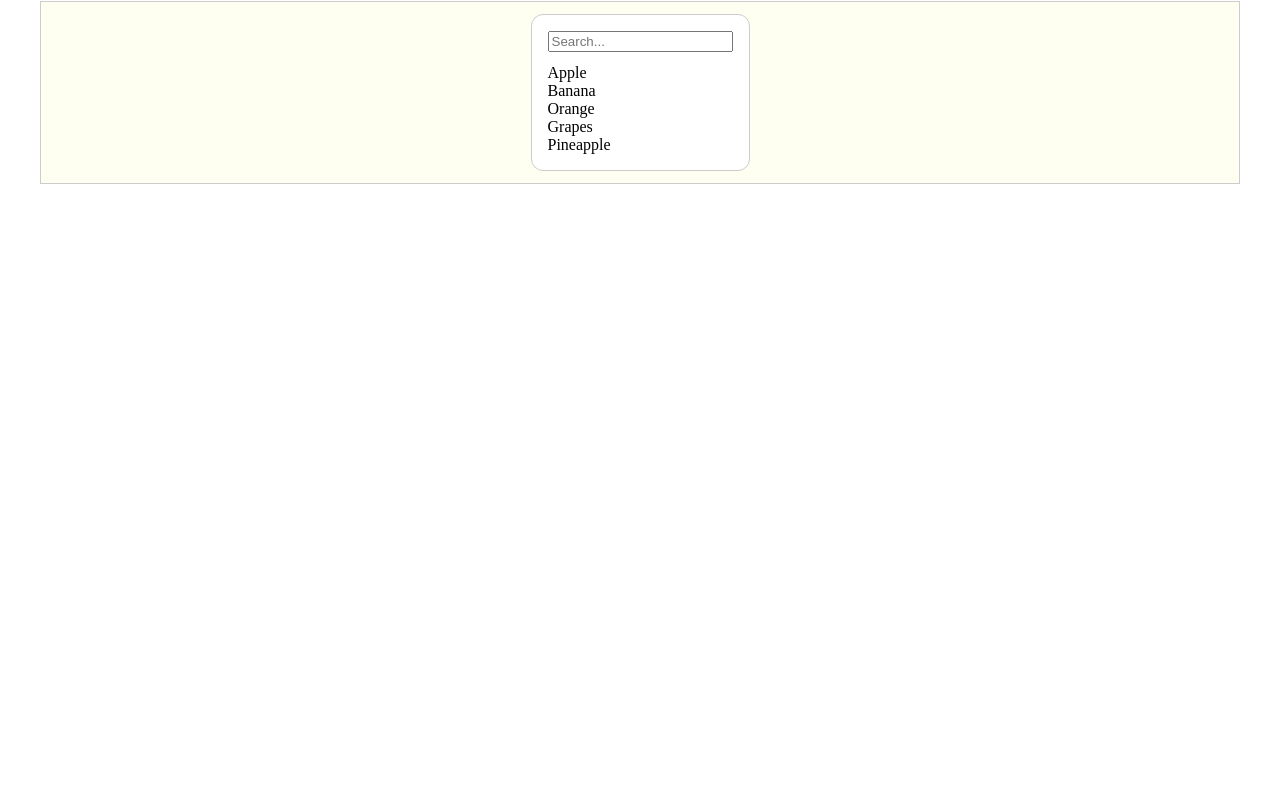
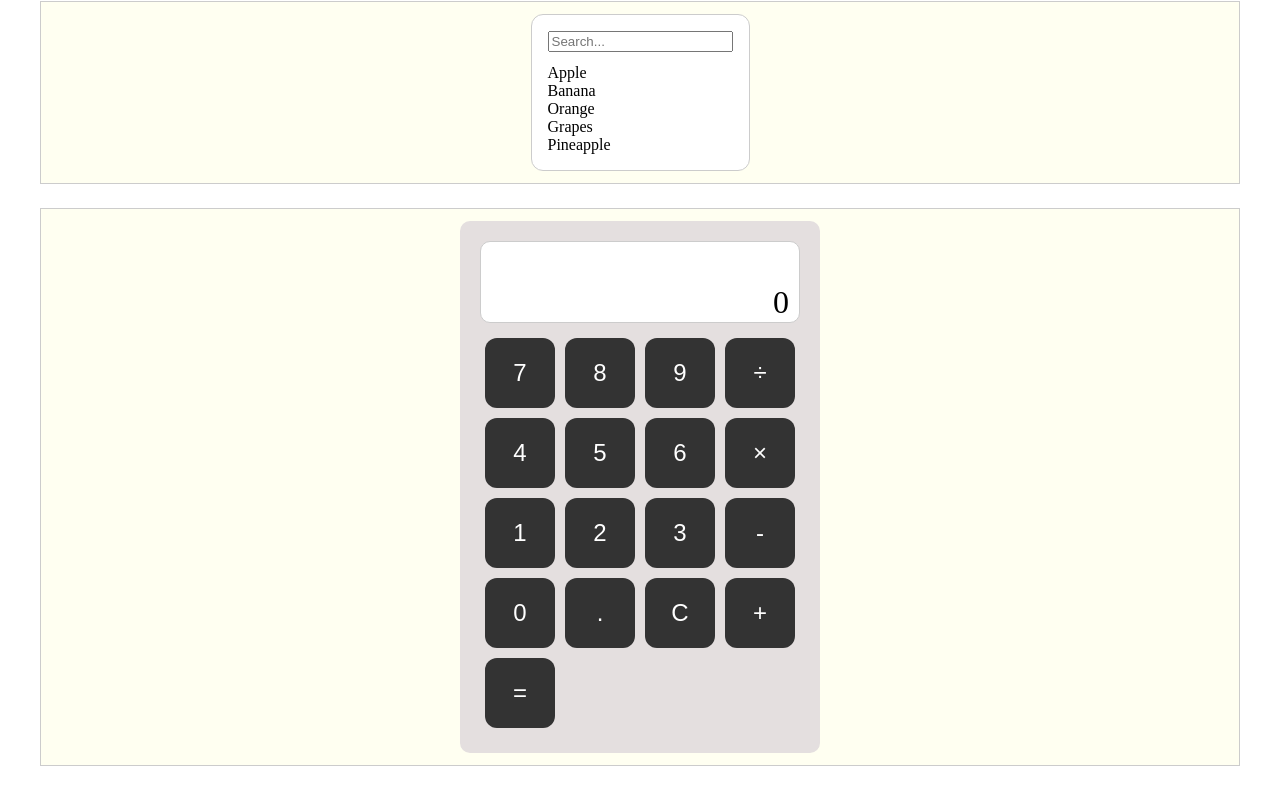
Before and after one commit to funfun03/react-event-handling, a React (Vite) app: page / in a window 1280 px wide. Shown: the part 1128-1932 px from the top of the page. Before the commit the page ends 1376 px from the top, so only its background shows below. Built offline with nearby package versions, Linux system fonts and the light colour scheme.

Commit message:
feat: implement calculator component with buttons and display

```diff
--- a/src/App.css
+++ b/src/App.css
@@ -44,7 +44,7 @@
 
 }
 
-.Ex4, .Ex5, .Ex6, .Ex7, .Ex8, .Ex9, .Ex10 {
+.Ex4, .Ex5, .Ex6, .Ex7, .Ex8, .Ex9, .Ex10, .Calculator {
   display: flex;
   flex-direction: column;
   align-items: center;
--- a/src/App.tsx
+++ b/src/App.tsx
@@ -12,6 +12,7 @@ import DoubleClickMessage from "./components/DoubleClickMessage";
 import DropdownSelection from "./components/DropdownSelection";
 import CheckboxToggle from "./components/CheckboxToggle";
 import SearchFilter from "./components/SearchFilter";
+import CalculatorApp from "./components/CalculatorApp/Calculator/Calculator";
 
 function App() {
   return (
@@ -55,6 +56,10 @@ function App() {
       <div className="Ex10">
         <SearchFilter />
       </div>
+
+      <div className="Calculator">
+        <CalculatorApp />
+      </div>
     </div>
   );
 }
--- /dev/null
+++ b/src/components/CalculatorApp/Button/Button.module.css
@@ -0,0 +1,19 @@
+.button {
+  width: 70px;
+  height: 70px;
+  margin: 5px;
+  font-size: 1.5rem;
+  border: none;
+  border-radius: 12px;
+  cursor: pointer;
+  background: #333;
+  color: #fff;
+}
+
+.operator {
+  background-color: #f57c00;
+}
+
+.clear {
+  background-color: #e53935;
+}
--- /dev/null
+++ b/src/components/CalculatorApp/Button/Button.tsx
@@ -0,0 +1,25 @@
+import React from "react";
+import styles from "./Button.module.css";
+
+type ButtonProps = {
+  label: string;
+  onClick: (label: string) => void;
+};
+
+const Button = ({ label, onClick }: ButtonProps) => {
+  const isOperator = ["+", "-", "×", "÷", "="].includes(label);
+  const isClear = label === "C";
+  const buttonClass = `
+  ${styles.button}
+  ${isOperator ? styles.operator : ""}
+  ${isClear ? styles.clear : ""}
+`;
+
+  return (
+    <button className={styles.button} onClick={() => onClick(label)}>
+      {label}
+    </button>
+  );
+};
+
+export default Button;
--- /dev/null
+++ b/src/components/CalculatorApp/Calculator/Calculator.module.css
@@ -0,0 +1,21 @@
+.calculator {
+  width: 320px;
+  margin: auto;
+  padding: 20px;
+  border-radius: 10px;
+  background: #e4dfdf;
+  position: relative;
+}
+
+.grid {
+  display: grid;
+  grid-template-columns: repeat(4, 1fr);
+}
+
+.expression {
+    position: absolute;
+    top: 26px;
+    left: 30px;
+    z-index: 1;
+    font-size: 24px;
+}
--- /dev/null
+++ b/src/components/CalculatorApp/Calculator/Calculator.tsx
@@ -0,0 +1,97 @@
+import React, { useState } from "react";
+import styles from "./Calculator.module.css";
+import Display from "../Display/Display";
+import Button from "../Button/button";
+
+const Calculator = () => {
+  const [currentInput, setCurrentInput] = useState("");
+  const [firstValue, setFirstValue] = useState("");
+  const [operator, setOperator] = useState("");
+  const [resultDisplayed, setResultDisplayed] = useState(false);
+  const [expression, setExpression] = useState("");
+
+  const buttons = [
+    "7",
+    "8",
+    "9",
+    "÷",
+    "4",
+    "5",
+    "6",
+    "×",
+    "1",
+    "2",
+    "3",
+    "-",
+    "0",
+    ".",
+    "C",
+    "+",
+    "=",
+  ];
+
+  const handleClick = (label: string) => {
+    if (!isNaN(Number(label)) || label === ".") {
+      // Nếu là số hoặc dấu chấm
+      if (label === "." && currentInput.includes(".")) return;
+      if (resultDisplayed) {
+        setCurrentInput(label);
+        setResultDisplayed(false);
+      } else {
+        setCurrentInput((prev) => prev + label);
+      }
+    } else if (["+", "-", "×", "÷"].includes(label)) {
+      if (currentInput === "") return;
+      setOperator(label);
+      setFirstValue(currentInput);
+      setExpression(`${currentInput} ${label}`);
+      setCurrentInput(""); // vẫn giữ để chuẩn bị nhập số tiếp theo
+    } else if (label === "=") {
+      setExpression(`${firstValue} ${operator} ${currentInput} =`);
+
+      if (!firstValue || !operator || !currentInput) return;
+      const a = parseFloat(firstValue);
+      const b = parseFloat(currentInput);
+      let result = 0;
+
+      switch (operator) {
+        case "+":
+          result = a + b;
+          break;
+        case "-":
+          result = a - b;
+          break;
+        case "×":
+          result = a * b;
+          break;
+        case "÷":
+          result = b === 0 ? NaN : a / b;
+          break;
+      }
+
+      setCurrentInput(isNaN(result) ? "Error" : result.toString());
+      setFirstValue("");
+      setOperator("");
+      setResultDisplayed(true);
+    } else if (label === "C") {
+      setCurrentInput("");
+      setFirstValue("");
+      setOperator("");
+      setResultDisplayed(false);
+      setExpression("");
+    }
+  };
+  return (
+    <div className={styles.calculator}>
+      <div className={styles.expression}>{expression}</div>
+      <Display value={currentInput || "0"} />
+      <div className={styles.grid}>
+        {buttons.map((label) => (
+          <Button key={label} label={label} onClick={handleClick} />
+        ))}
+      </div>
+    </div>
+  );
+};
+
+export default Calculator;
--- /dev/null
+++ b/src/components/CalculatorApp/Display/Display.module.css
@@ -0,0 +1,19 @@
+.display {
+  background: #fff;
+  height: 60px;
+  padding: 10px;
+  font-size: 2rem;
+  text-align: right;
+  margin-bottom: 10px;
+  border: 1px solid #ccc;
+  border-radius: 10px;
+  position: relative;
+}
+
+.expression {
+  font-size: 1rem;
+  color: #888;
+  text-align: right;
+  margin-bottom: 5px;
+  padding-right: 10px;
+}
--- /dev/null
+++ b/src/components/CalculatorApp/Display/Display.tsx
@@ -0,0 +1,16 @@
+import React from "react";
+import styles from "./Display.module.css";
+
+type DisplayProps = {
+  value: string;
+};
+
+const Display = ({ value }: DisplayProps) => {
+  return (
+    <div className={styles.display}>
+      <p>{value}</p>
+    </div>
+  );
+};
+
+export default Display;
```
